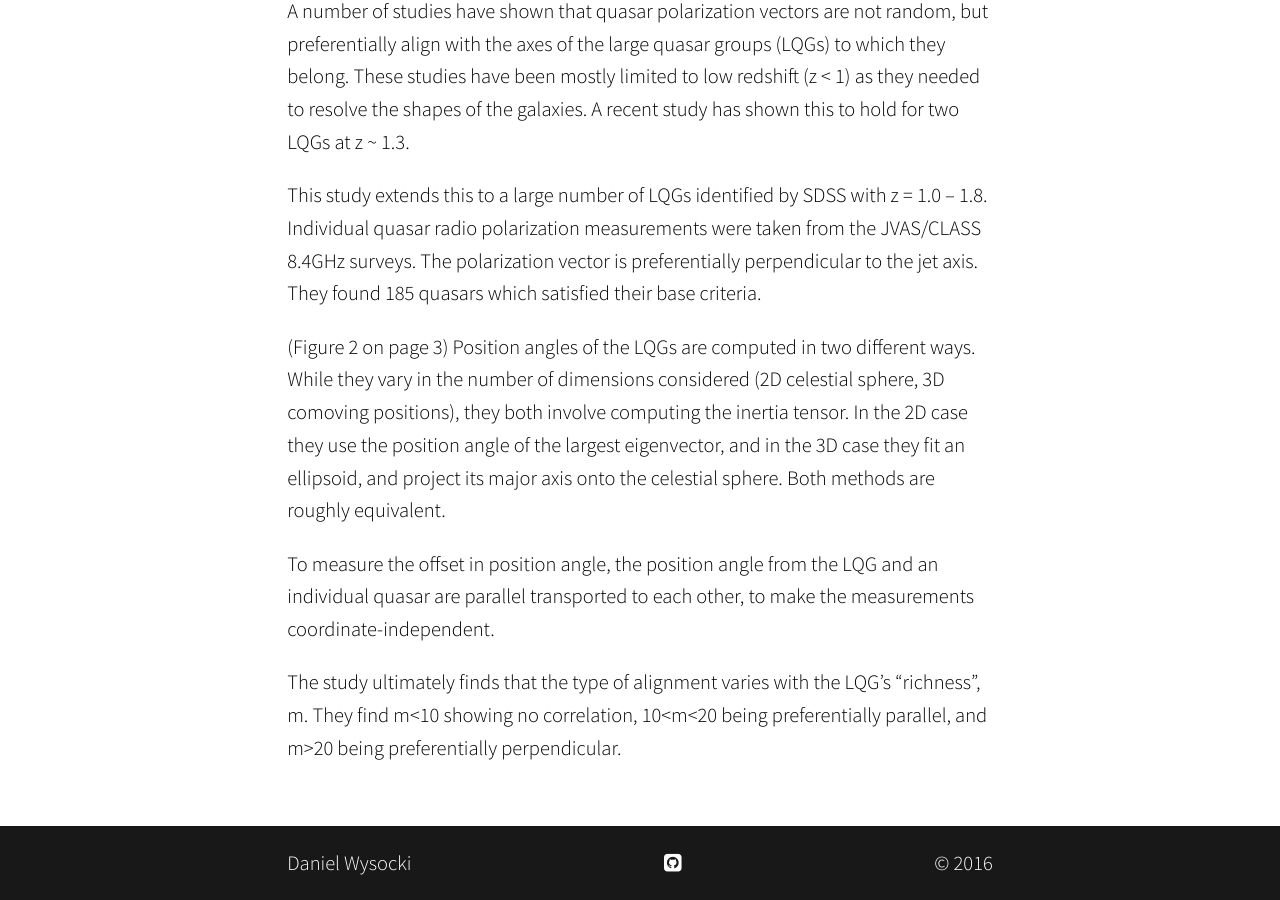
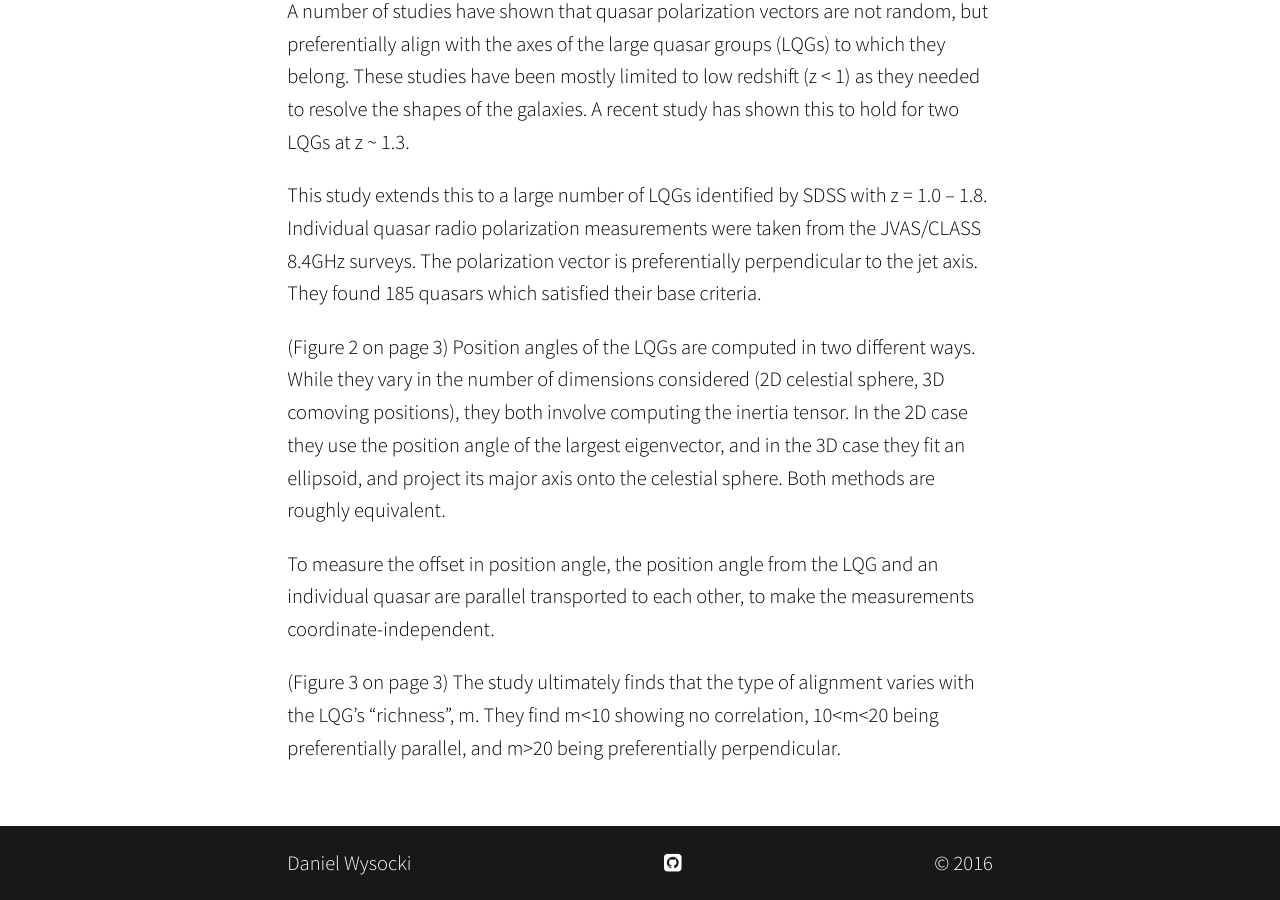
Before and after one commit to dwysocki/ASTP-601, a Jekyll site: the page built from _posts/2016-04-20-evidence-for-the-alignment-of-quasar-radio-polarizations-with-large-quasar-group-axes.markdown, in a window 1280 px wide and 900 px high, scrolled down 722 px. Built offline with Jekyll 4.4.1, drawn with Linux system fonts in a browser that asks for light colours; nearby versions of some CDN libraries; some web fonts are replaced.

Commit message:
Added a point to journal club post

```diff
--- a/_posts/2016-04-20-evidence-for-the-alignment-of-quasar-radio-polarizations-with-large-quasar-group-axes.markdown
+++ b/_posts/2016-04-20-evidence-for-the-alignment-of-quasar-radio-polarizations-with-large-quasar-group-axes.markdown
@@ -22,4 +22,4 @@ This study extends this to a large number of LQGs identified by SDSS with z = 1.
 
 To measure the offset in position angle, the position angle from the LQG and an individual quasar are parallel transported to each other, to make the measurements coordinate-independent.
 
-The study ultimately finds that the type of alignment varies with the LQG's "richness", m. They find m<10 showing no correlation, 10<m<20 being preferentially parallel, and m>20 being preferentially perpendicular.
+(Figure 3 on page 3) The study ultimately finds that the type of alignment varies with the LQG's "richness", m. They find m<10 showing no correlation, 10<m<20 being preferentially parallel, and m>20 being preferentially perpendicular.
```
